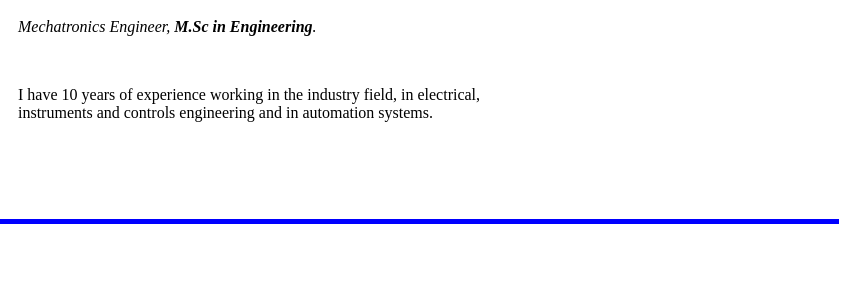
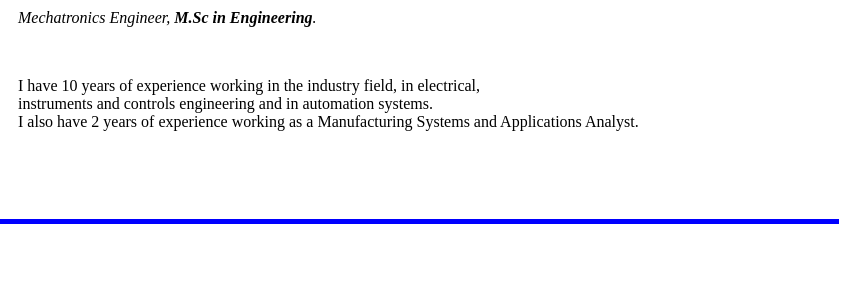
Before and after one commit to jotam388/CV, a plain HTML site: page index.html in a window 1280 px wide. Shown: the part 156-439 px from the top of the page, 433-1280 px from the left. Drawn offline with Linux system fonts and the light colour scheme.

Commit message:
Update index.html

```diff
--- a/index.html
+++ b/index.html
@@ -18,11 +18,12 @@
         <img src="https://media-exp3.licdn.com/dms/image/C4E03AQEQ0BHhEF13oA/profile-displayphoto-shrink_200_200/0/1606188271640?e=1631750400&v=beta&t=g-POXhxSNoKzG_uiNjbTgo3Q7ve2zdV033ahJo5DopU" alt="Javier LinkedIn Profile Picture">
       </td>
       <td>
-        <H1>José Javier Mejía Agudelo</h1>
+         <H1>José Javier Mejía Agudelo</h1>
         <p> <em>Mechatronics Engineer, <strong>M.Sc in Engineering</strong>. </em> </p>
         <br>
         <p>I have 10 years of experience working in the industry field, in electrical,<br>
-          instruments and controls engineering and in automation systems.</p>
+          instruments and controls engineering and in automation systems. <br>
+          I also have 2 years of experience working as a Manufacturing Systems and Applications Analyst.</p>
       </td>
     </tr>
   </table>
```
